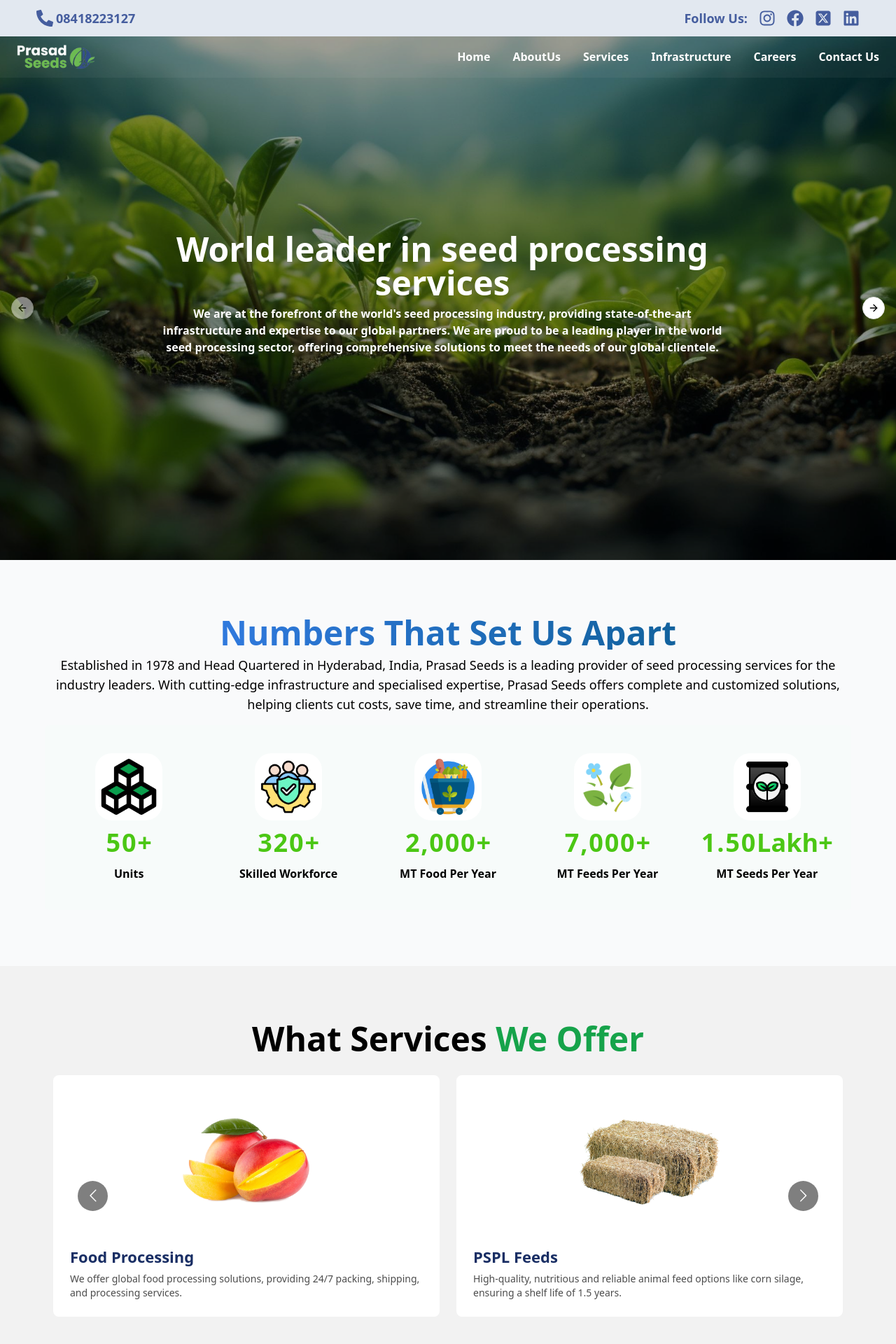
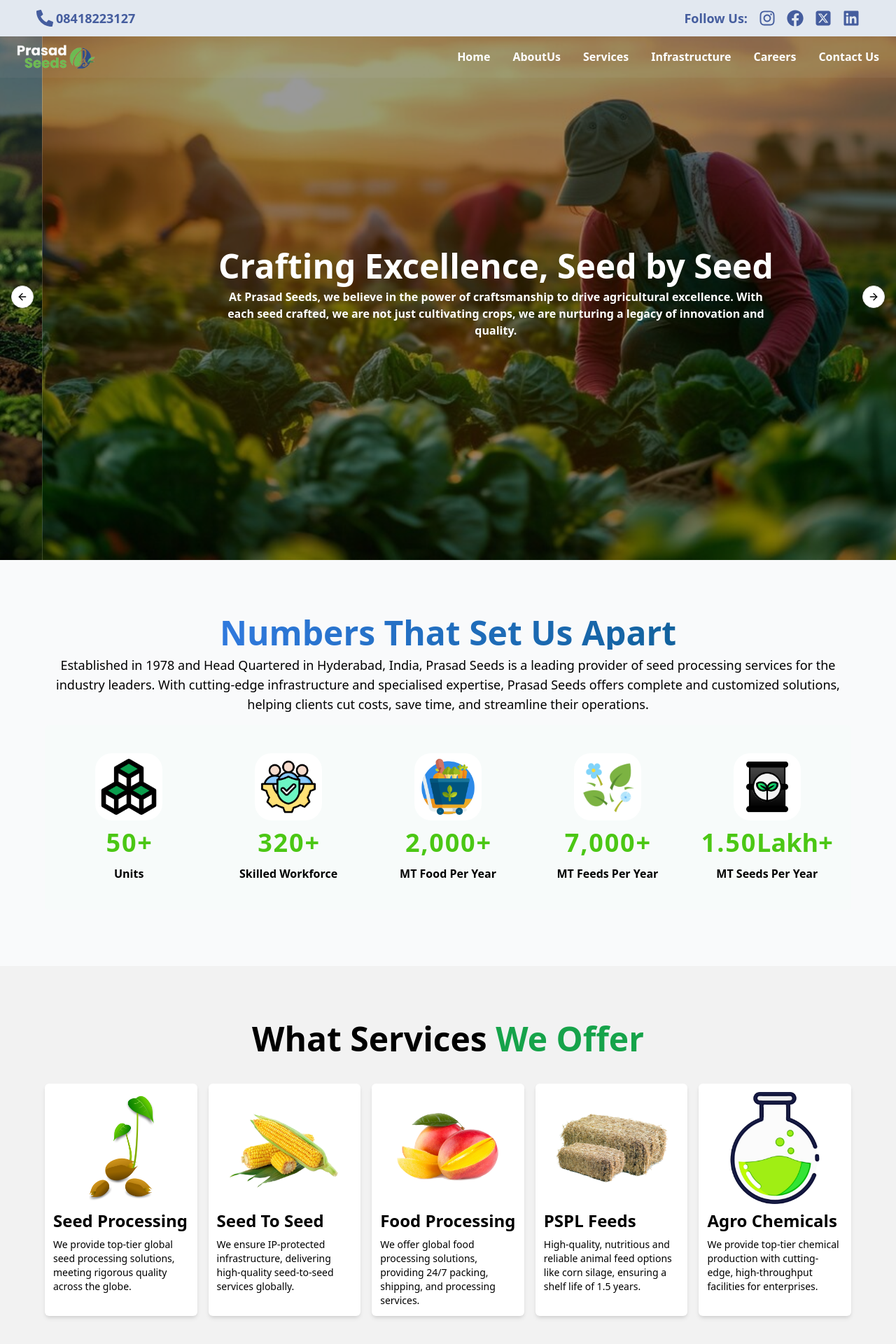
Before and after one commit to bhanudova02/rajesh-seeds, a React (Vite) app: page / in a window 1280 px wide. Shown: the top 1920 px of the page at 70% size. Built offline with nearby package versions, Linux system fonts and the light colour scheme.

Commit message:
new ui changes added

```diff
--- a/package.json
+++ b/package.json
@@ -17,6 +17,7 @@
     "class-variance-authority": "^0.7.0",
     "clsx": "^2.1.1",
     "cobe": "^0.6.3",
+    "embla-carousel-autoplay": "^8.2.1",
     "embla-carousel-react": "^8.2.0",
     "framer-motion": "^11.3.31",
     "lucide-react": "^0.438.0",
--- a/src/App.jsx
+++ b/src/App.jsx
@@ -14,7 +14,7 @@
   return (
     <main>
       <Header/>
-      <Slider sliderList={Carousel_Home_Data} />
+      <Slider />
       <AboutUs/>
       <WhatWeOffer/>
       <GlobalPresence/>
--- a/src/components/Footer.jsx
+++ b/src/components/Footer.jsx
@@ -2,49 +2,51 @@
 
 export function Footer() {
     return (
-        <footer className="bg-gray-50">
+        <footer className="bg-[#1F2937] text-white">
             <div className="w-[90%] md:max-w-7xl mx-auto pt-20 pb-10">
-                <div className="grid grid-cols-1 md:grid-cols-2 lg:grid-cols-4 gap-8">
+                <div className="grid grid-cols-2 md:grid-cols-2 lg:grid-cols-4 gap-8">
                     <div>
-                        <h2 className="text-2xl font-semibold mb-4">Support</h2>
-                        <ul className="space-y-2 font-medium text-lg text-gray-600">
-                            <li>Help Center</li>
-                            <li>Safety Information</li>
-                            <li>Cancellation options</li>
-                            <li>Medical Doctor</li>
+                        <h2 className="text-2xl font-semibold mb-4">About Us</h2>
+                        <ul className="space-y-2 font-medium text-sm">
+                            <li>Company Profile</li>
+                            <li>Vision & Mission</li>
+                            <li>Global Presence</li>
+                            <li>Prestigious Clients</li>
+                            <li>Infrastructure</li>
+                            <li>Careers</li>
+                            <li>Privacy Policy</li>
                         </ul>
                     </div>
                     <div>
-                        <h2 className="text-2xl font-semibold mb-4">Company</h2>
-                        <ul className="space-y-2 font-medium text-lg text-gray-600">
-                            <li>About Us</li>
-                            <li>Community Blog</li>
-                            <li>Careers</li>
-                            <li>Privacy policy</li>
-                            <li>Terms of Service</li>
+                        <h2 className="text-2xl font-semibold mb-4">Services</h2>
+                        <ul className="space-y-2 font-medium text-sm">
+                            <li>Seed Processing</li>
+                            <li>Seed to Seed</li>
+                            <li>Food Processing</li>
+                            <li>Feeds</li>
+                            <li>Agro Chemicals</li>
                         </ul>
                     </div>
                     <div>
-                        <h2 className="text-2xl font-semibold mb-4">Contact</h2>
-                        <ul className="space-y-2 font-medium text-lg text-gray-600">
-                            <li>Partnerships</li>
-                            <li>FAQ</li>
-                            <li>Get in Touch</li>
-                        </ul>
+                        <h2 className="text-2xl font-semibold mb-4">Contact Us</h2>
+                        <div className="font-medium text-sm w-[80%] md:w-[90%]">
+                            Survey No. 854, Medchal, Industrial Area, Hyderabad, Telangana 501401
+                            08418223127
+                            customercare@prasadseeds.in
+                        </div>
                     </div>
                     <div>
-                        <h2 className="text-2xl font-semibold mb-4">Contact</h2>
-                        <ul className="flex gap-8">
-                            <li className="rounded-full p-2 bg-[#0165E1]"><FaFacebook className="w-[1.5rem] h-[1.5rem] text-white" /></li>
-                            <li className="rounded-full p-2 bg-[#CD486B]"><FaInstagram className="w-[1.5rem] h-[1.5rem] text-white" /></li>
-                            <li className="rounded-full p-2 bg-[#1DA1F2]"><FaTwitter className="w-[1.5rem] h-[1.5rem] text-white" /></li>
-                            <li className="rounded-full p-2 bg-[#CD201F]"><FaYoutube className="w-[1.5rem] h-[1.5rem] text-white" /></li>
+                        <h2 className="text-2xl font-semibold mb-4">Follow US</h2>
+                        <ul className="grid grid-cols-3 md:grid-cols-4 gap-4 md:gap-0 lg:gap-8">
+                            <li className="rounded-full p-2 w-fit bg-[#0165E1]"><FaFacebook className="w-[1.5rem] h-[1.5rem] text-white" /></li>
+                            <li className="rounded-full p-2 w-fit bg-[#CD486B]"><FaInstagram className="w-[1.5rem] h-[1.5rem] text-white" /></li>
+                            <li className="rounded-full p-2 w-fit bg-[#1DA1F2]"><FaTwitter className="w-[1.5rem] h-[1.5rem] text-white" /></li>
+                            <li className="rounded-full p-2 w-fit bg-[#CD201F]"><FaYoutube className="w-[1.5rem] h-[1.5rem] text-white" /></li>
                         </ul>
                     </div>
                 </div>
-                <div className="text-center pt-[1rem] mt-[2rem] border-black opacity-60 border-t-2">
-                    <h2 className="font-bold text-[20px] opacity-90 text-black">Copyright © 2024 - All right reserved by XYZ Private Ltd</h2>
-                </div>
+                <div className="text-center pt-[1rem] mt-[2rem] border-black opacity-60 border-t-2" />
+                <h2 className="font-bold text-white text-center">Copyright © 2024 - All right reserved by Prasad Seeds </h2>
             </div>
         </footer>
     )
--- a/src/components/Slider.jsx
+++ b/src/components/Slider.jsx
@@ -1,18 +1,34 @@
-import { Carousel, CarouselContent, CarouselItem, CarouselNext, CarouselPrevious, } from "@/components/ui/carousel"
+import * as React from "react";
+import Autoplay from "embla-carousel-autoplay";
 
-export function Slider({ sliderList }) {
+import { Carousel, CarouselContent, CarouselItem, CarouselNext, CarouselPrevious } from "@/components/ui/carousel";
+import { Carousel_Home_Data } from "@/lib/data";
+
+export function Slider() {
+    const plugin = React.useRef(
+        Autoplay({ delay: 2000, stopOnInteraction: true })
+    );
+
     return (
-        <div >
-            <Carousel>
+        <Carousel
+            plugins={[plugin.current]}
+
+            onMouseEnter={plugin.current.stop}
+            onMouseLeave={plugin.current.reset}
+        >
             <CarouselContent>
-                    {sliderList.map((slider, index) => (
+                {Carousel_Home_Data.map((slider, index) => (
                     <CarouselItem key={index}>
                         <div className="relative">
-                                <img src={slider.image} alt="Banners" className="w-full h-[430px] md:h-[90vh] lg:h-[100vh] object-cover" />
+                            <img
+                                src={slider.image}
+                                alt="Banners"
+                                className="w-full h-[430px] md:h-[90vh] lg:h-[100vh] object-cover"
+                            />
                             <div className="absolute top-0 left-0 w-full h-full bg-black opacity-40" />
                             <div className="absolute top-1/2 left-1/2 -translate-x-1/2 -translate-y-1/2 text-center">
                                 <div className="w-[18rem] md:w-[35rem] lg:w-[50rem] mt-10">
-                                        <h3 className="text-white font-bold text-xl md:text-5xl">{slider.title}</h3>
+                                    <h3 className="text-white font-bold text-2xl md:text-5xl">{slider.title}</h3>
                                     <p className="text-white text-xs md:text-base font-semibold mt-2">{slider.description}</p>
                                 </div>
                             </div>
@@ -20,9 +36,8 @@
                     </CarouselItem>
                 ))}
             </CarouselContent>
-                <CarouselPrevious className="mt-10"/>
-                <CarouselNext className="mt-10"/>
+            <CarouselPrevious />
+            <CarouselNext />
         </Carousel>
-        </div>
-    )
+    );
 }
--- a/src/components/home/OurJourney.jsx
+++ b/src/components/home/OurJourney.jsx
@@ -11,7 +11,7 @@
                 <div className="flex flex-col md:flex-row gap-4">
                     <div className="w-full lg:w-[65%] h-[500px] relative overflow-y-auto shadow-md rounded-md shadow-black custom-scrollbar">
                         <div className="flex justify-center items-center absolute top-4 right-4">
-                            <p className="text-lime-900 text-lg animate-bounce font-bold flex items-center">
+                            <p className="text-lime-900 text-lg animate-bounce font-bold flex items-center mt-2 md:mt-4">
                                 Scroll to view Our Journey <FaAngleDoubleDown className="text-xl" />
                             </p>
                         </div>
--- a/src/components/home/WhatWeOffer.jsx
+++ b/src/components/home/WhatWeOffer.jsx
@@ -1,59 +1,36 @@
-import Carousel from 'react-multi-carousel';
-import 'react-multi-carousel/lib/styles.css';
-import HomeCardComponent from './HomeCardComponent';
-
 export function WhatWeOffer() {
-    const responsiveMultiCard = {
-        desktop: {
-            breakpoint: { max: 3000, min: 1324 },
-            items: 4,
-            sidesToSlide: 1
-        },
-        tablet: {
-            breakpoint: { max: 1324, min: 764 },
-            items: 2,
-            sidesToSlide: 1
-        },
-        mobile: {
-            breakpoint: { max: 764, min: 0 },
-            items: 1,
-            sidesToSlide: 1
-        }
-    }
-
-    const HomeWhatWeOffer = [
-        { id: 1, title: "Seed Processing", description: "We provide top-tier global seed processing solutions, meeting rigorous quality across the globe.", images: "/Home_SeedProcessing.png", padding: "0" },
-        { id: 2, title: "Seed To Seed", description: "We ensure IP-protected infrastructure, delivering high-quality seed-to-seed services globally.", images: "/HomeSeedToSeed.png", padding: "0" },
-        { id: 3, title: "Food Processing", description: "We offer global food processing solutions, providing 24/7 packing, shipping, and processing services.", images: "/HomeFoodProcessing.png", padding: "0" },
-        { id: 4, title: "PSPL Feeds", description: "High-quality, nutritious and reliable animal feed options like corn silage, ensuring a shelf life of 1.5 years.", images: "/HomePSPLFeed.png", padding: "0" },
-        { id: 5, title: "Agro Chemicals", description: "We provide top-tier chemical production with cutting-edge, high-throughput facilities for enterprises.", images: "/HomeAgroChemical.png", padding: "6" },
-    ];
+    const serviceBox = [
+        { id: 1, image: '/Home_SeedProcessing.png', title: 'Seed Processing', paragraph: 'We provide top-tier global seed processing solutions, meeting rigorous quality across the globe.' },
+        { id: 2, image: '/HomeSeedToSeed.png', title: 'Seed To Seed', paragraph: 'We ensure IP-protected infrastructure, delivering high-quality seed-to-seed services globally.' },
+        { id: 3, image: '/HomeFoodProcessing.png', title: 'Food Processing', paragraph: 'We offer global food processing solutions, providing 24/7 packing, shipping, and processing services.' },
+        { id: 4, image: '/HomePSPLFeed.png', title: 'PSPL Feeds', paragraph: 'High-quality, nutritious and reliable animal feed options like corn silage, ensuring a shelf life of 1.5 years.' },
+        { id: 5, image: '/HomeAgroChemical.png', title: 'Agro Chemicals', paragraph: 'We provide top-tier chemical production with cutting-edge, high-throughput facilities for enterprises.' }
+    ]
     return (
         <div className="bg-[#F2F2F2] md:text-lg">
-            <div className="w-full mx-auto py-20">
+            <div className="w-[90%] md:max-w-7xl mx-auto py-20">
                 <h1 className="text-center text-3xl md:text-5xl font-bold">
                     What Services<span className="text-green-600"> We Offer</span>
                 </h1>
-                <div className='w-[90%] mt-[1rem] mx-auto'>
-                    <Carousel
-                        additionalTransfrom={0}
-                        arrows={true}
-                        autoPlay={true}
-                        autoPlaySpeed={3000}
-                        centerMode={false}
-                        infinite
-                        responsive={responsiveMultiCard}
-                        itemClass='item'
-                        showDots={false}
-                    >
-                        {
-                            HomeWhatWeOffer.map((services) => (
-                                <HomeCardComponent key={services.id} id={services.id} title={services.title} description={services.description} images={services.images} padding={services.padding} />
-                            ))
-                        }
-                    </Carousel>
+
+                <div>
+                    <div className='grid grid-cols-2 md:grid-cols-3 lg:grid-cols-5 gap-4 mt-10'>
+                        {serviceBox.map((data, index) =>
+                            <div key={index} className="flex justify-center items-center">
+                                <div className="p-3 shadow-md rounded-md w-full bg-white hover:shadow-green-800 transition-all">
+                                    <div>
+                                        <div className="flex justify-center pb-2">
+                                            <img src={data.image} width={1000} height={1000} alt={data.image} className="w-40 h-40 object-contain" />
+                                        </div>
+                                        <div className='space-y-2'>
+                                            <h2 className="text-base md:text-lg lg:text-2xl font-semibold  h-full">{data.title}</h2>
+                                            <p className="text-xs md:text-sm lg:text-sm font-medium h-[100px]">{data.paragraph}</p>
+                                        </div>
+                                    </div>
+                                </div>
+                            </div>)}
+                    </div>
                 </div>
-
             </div>
         </div>
     )
--- a/src/components/ui/carousel.jsx
+++ b/src/components/ui/carousel.jsx
@@ -157,7 +157,7 @@
       variant={variant}
       size={size}
       className={cn("absolute  h-8 w-8 rounded-full", orientation === "horizontal"
-        ? "left-4 top-1/2 -translate-y-1/2"
+        ? "right-16 md:left-4 bottom-0 md:top-1/2 -translate-y-1/2 mt-6"
         : "-top-12 left-1/2 -translate-x-1/2 rotate-90", className)}
       disabled={!canScrollPrev}
       onClick={scrollPrev}
@@ -178,7 +178,7 @@
       variant={variant}
       size={size}
       className={cn("absolute h-8 w-8 rounded-full", orientation === "horizontal"
-        ? "right-4 top-1/2 -translate-y-1/2"
+        ? "right-4 bottom-0 md:top-1/2 -translate-y-1/2 mt-6"
         : "-bottom-12 left-1/2 -translate-x-1/2 rotate-90", className)}
       disabled={!canScrollNext}
       onClick={scrollNext}
```
Also changed, not shown: src/components/ui/card.jsx (added, +53 -0 lines), public/Timeline_Journey.png, 1 other file (tests, documents, lock files or other folders). Lines whose indentation alone changed are shown as unchanged.
